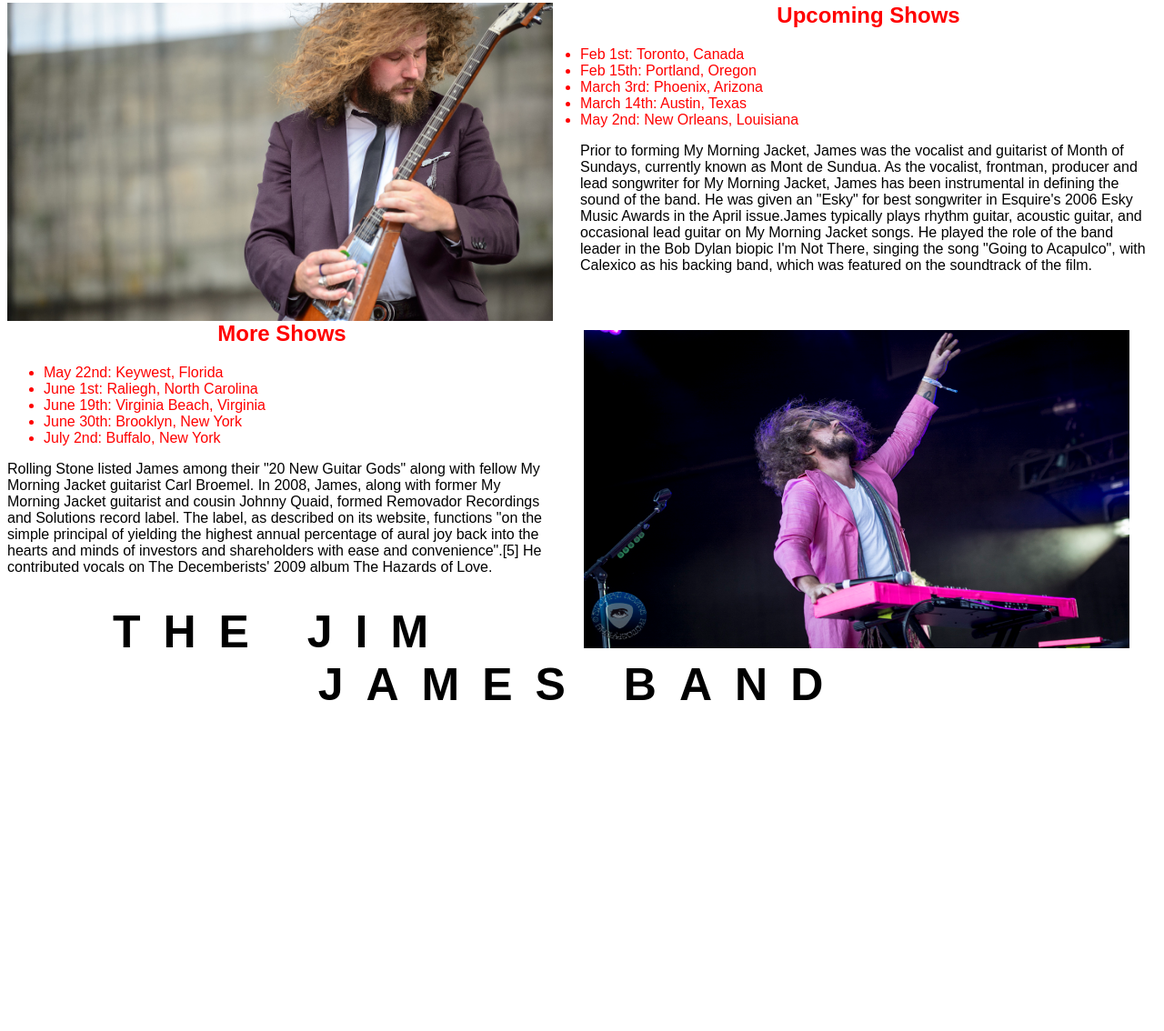
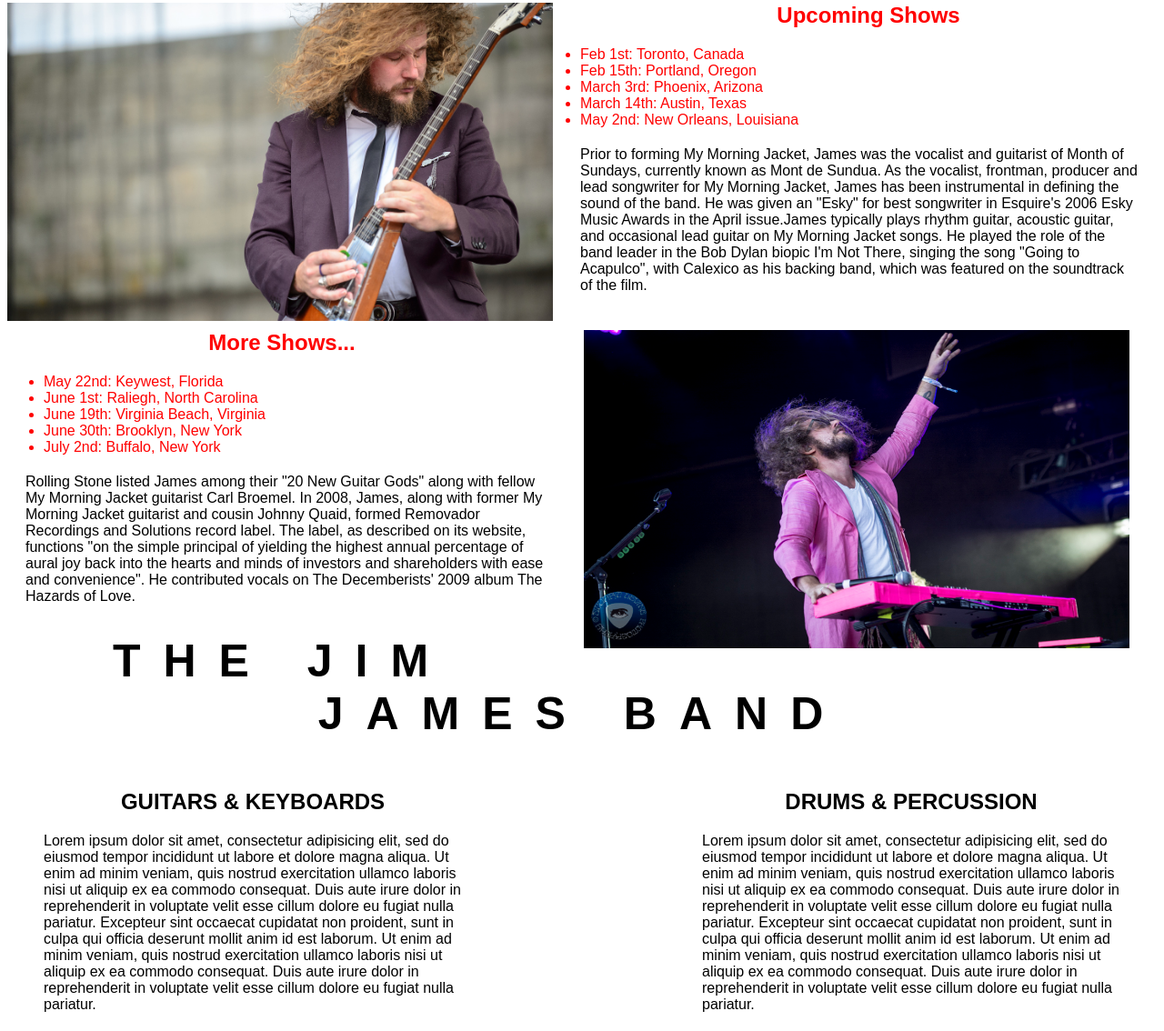
Before and after one commit to ANDYBOGGS/JimJamesPage, a plain HTML site: page index.html in a window 1280 px wide. Shown: the part 122-1256 px from the top of the page at 91% size. Before the commit the page ends 938 px from the top, so only its background shows below. Drawn offline with Linux system fonts and the light colour scheme.

Commit message:
add columns and additional html

```diff
--- a/css/styles.css
+++ b/css/styles.css
@@ -10,6 +10,10 @@ h1 {
 
 h2 {
   text-align: center;
+}
+
+p {margin: 20px 20px 20px 20px;
+
 }
 
 img {
@@ -35,3 +39,15 @@ img {
   float: left;
   color: red;
 }
+
+.column {
+  margin-left: 20px;
+  width: 500px;
+  float: left;
+}
+
+.column2 {
+  margin-right: 20px;
+  width: 500px;
+  float: right;
+}
--- a/index.html
+++ b/index.html
@@ -26,7 +26,7 @@
   </div>
 
   <div class="sidebar2">
-    <h2>More Shows</h2>
+    <h2>More Shows...</h2>
       <ul>
         <li>May 22nd: Keywest, Florida</li>
         <li>June 1st: Raliegh, North Carolina</li>
@@ -35,9 +35,20 @@
         <li>July 2nd: Buffalo, New York</li>
       </ul>
   </div>
-     <p>Rolling Stone listed James among their "20 New Guitar Gods" along with fellow My Morning Jacket guitarist Carl Broemel. In 2008, James, along with former My Morning Jacket guitarist and cousin Johnny Quaid, formed Removador Recordings and Solutions record label. The label, as described on its website, functions "on the simple principal of yielding the highest annual percentage of aural joy back into the hearts and minds of investors and shareholders with ease and convenience".[5] He contributed vocals on The Decemberists' 2009 album The Hazards of Love.</p>
+     <p>Rolling Stone listed James among their "20 New Guitar Gods" along with fellow My Morning Jacket guitarist Carl Broemel. In 2008, James, along with former My Morning Jacket guitarist and cousin Johnny Quaid, formed Removador Recordings and Solutions record label. The label, as described on its website, functions "on the simple principal of yielding the highest annual percentage of aural joy back into the hearts and minds of investors and shareholders with ease and convenience". He contributed vocals on The Decemberists' 2009 album The Hazards of Love.</p>
 
   <h1>THE JIM JAMES BAND</h1>
 
+  <div class="column">
+  <h2>GUITARS & KEYBOARDS</h2>
+    <p>Lorem ipsum dolor sit amet, consectetur adipisicing elit, sed do eiusmod tempor incididunt ut labore et dolore magna aliqua. Ut enim ad minim veniam, quis nostrud exercitation ullamco laboris nisi ut aliquip ex ea commodo consequat. Duis aute irure dolor in reprehenderit in voluptate velit esse cillum dolore eu fugiat nulla pariatur. Excepteur sint occaecat cupidatat non proident, sunt in culpa qui officia deserunt mollit anim id est laborum. Ut enim ad minim veniam, quis nostrud exercitation ullamco laboris nisi ut aliquip ex ea commodo consequat. Duis aute irure dolor in reprehenderit in voluptate velit esse cillum dolore eu fugiat nulla pariatur.</p>
+  </div>
+
+  <div class="column2">
+  <h2>DRUMS & PERCUSSION</h2>
+    <p>Lorem ipsum dolor sit amet, consectetur adipisicing elit, sed do eiusmod tempor incididunt ut labore et dolore magna aliqua. Ut enim ad minim veniam, quis nostrud exercitation ullamco laboris nisi ut aliquip ex ea commodo consequat. Duis aute irure dolor in reprehenderit in voluptate velit esse cillum dolore eu fugiat nulla pariatur. Excepteur sint occaecat cupidatat non proident, sunt in culpa qui officia deserunt mollit anim id est laborum. Ut enim ad minim veniam, quis nostrud exercitation ullamco laboris nisi ut aliquip ex ea commodo consequat. Duis aute irure dolor in reprehenderit in voluptate velit esse cillum dolore eu fugiat nulla pariatur.</p>
+  </div>
+
+
 </body>
 </html>
```
